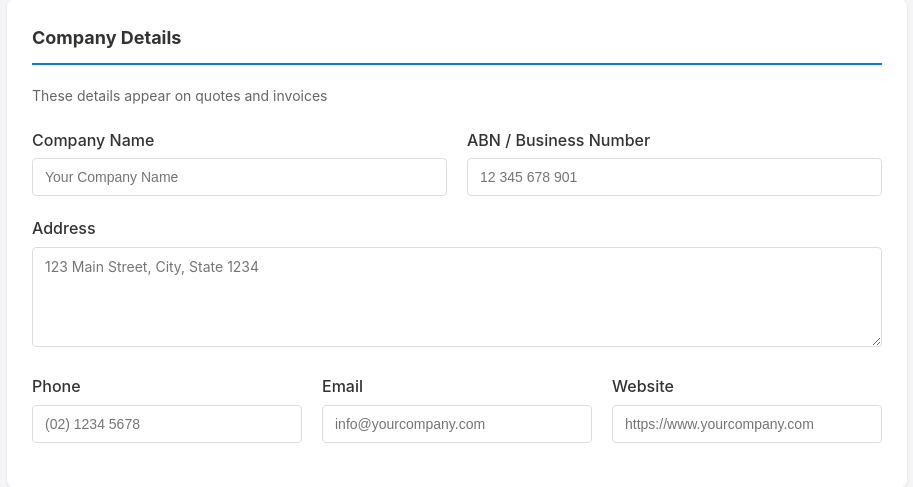
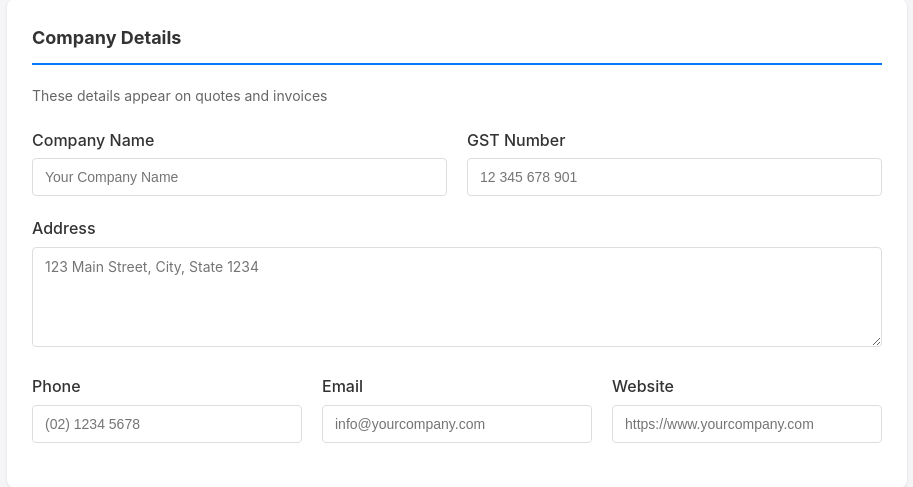
Before and after one commit to jtbnz/work_track, a PHP site: page /quotingSettings.php in a window 1280 px wide. Shown: the part 470-957 px from the top of the page, without its empty margins (13-926 px from the left). Run offline with PHP 8.4, Linux system fonts and the light colour scheme; the visitor is signed in with stand-in values (Sample User, id 1); some libraries are stand-ins or nearby versions.

Commit message:
fix: Update ABN references to GST in quoting settings and PDF generation

```diff
--- a/includes/pdf/QuotePdf.php
+++ b/includes/pdf/QuotePdf.php
@@ -92,7 +92,7 @@ class QuotePdf extends TCPDF {
         if ($this->companyWebsite || $this->companyAbn) {
             $extraLine = [];
             if ($this->companyWebsite) $extraLine[] = $this->companyWebsite;
-            if ($this->companyAbn) $extraLine[] = 'ABN: ' . $this->companyAbn;
+            if ($this->companyAbn) $extraLine[] = 'GST: ' . $this->companyAbn;
             $this->Cell(0, 3.5, implode('  |  ', $extraLine), 0, 1, 'R');
         }
 
--- a/quotingSettings.php
+++ b/quotingSettings.php
@@ -216,7 +216,7 @@ $smtpConfigured = !empty($smtpHost) && !empty($smtpFromEmail);
                         value="<?php echo htmlspecialchars($companyName); ?>" placeholder="Your Company Name">
                 </div>
                 <div class="form-group col-md-6">
-                    <label for="company_abn">ABN / Business Number</label>
+                    <label for="company_abn">GST Number</label>
                     <input type="text" id="company_abn" name="company_abn" class="form-control"
                         value="<?php echo htmlspecialchars($companyAbn); ?>" placeholder="12 345 678 901">
                 </div>
```
Also changed, not shown: README_SETUP.md.
